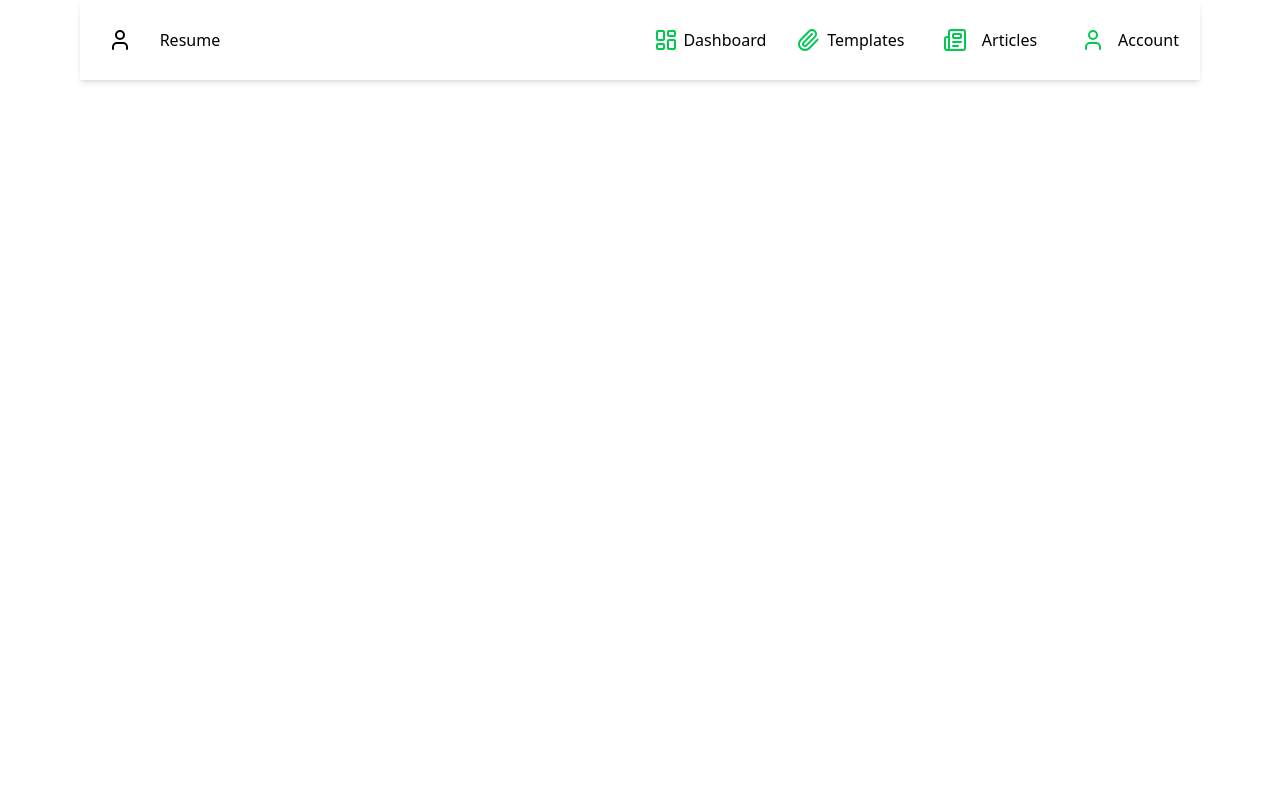
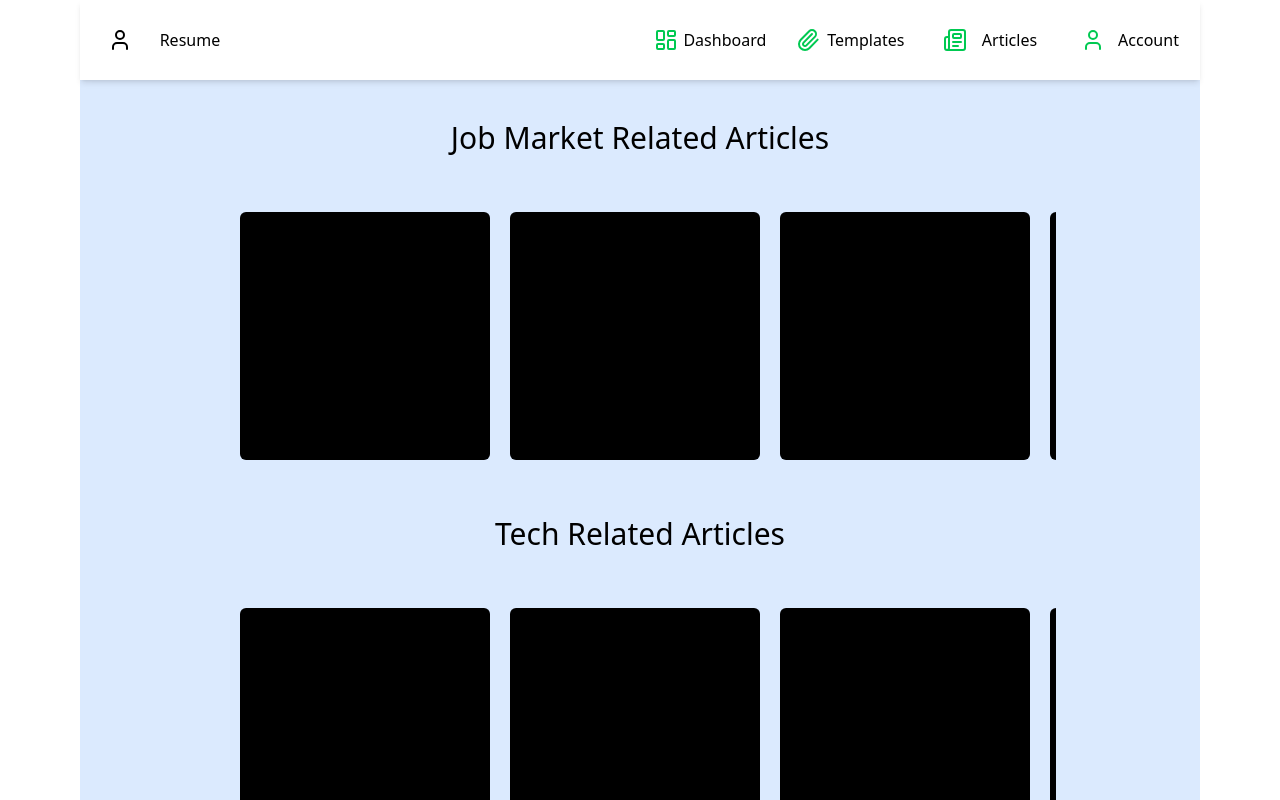
Before and after one commit to Pradeep-env/Resume_Maker, a React (Vite) app in the folder frontend/: page / in a window 1280 px wide. Both pictures are taken after a click on the link "Articles". Built offline with nearby package versions, Linux system fonts and the light colour scheme.

Commit message:
articles page layout is ready

```diff
--- /dev/null
+++ b/frontend/src/pages/Articles.tsx
@@ -0,0 +1,32 @@
+
+
+const Articles = () => {
+  return (
+     <div className=" w-full h-full p-10 overflow-y-auto scroll-smooth bg-blue-100">
+        <h1 className="w-[80%] h-fit flex items-center justify-evenly text-xl font-medium mx-auto lg:text-3xl lg:w-[50%] xl:w-[50%] text-center">Job Market Related Articles</h1>
+
+        <div className="w-full h-[40vh] md:h-[50vh] xl:h-[35vh] flex gap-5 overflow-x-auto my-10 p-4 xl:w-[80%] mx-auto">
+
+           <div className="h-full min-w-[250px] bg-black flex-shrink-0 rounded-md"></div>
+           <div className="h-full min-w-[250px] bg-black flex-shrink-0 rounded-md"></div>
+           <div className="h-full min-w-[250px] bg-black flex-shrink-0 rounded-md"></div>
+           <div className="h-full min-w-[250px] bg-black flex-shrink-0 rounded-md"></div>
+           <div className="h-full min-w-[250px] bg-black flex-shrink-0 rounded-md"></div>
+
+       </div>
+        <h1 className="w-[80%] h-fit flex items-center justify-evenly text-xl font-medium mx-auto lg:text-3xl lg:w-[50%] xl:w-[50%] text-center">Tech Related Articles</h1>
+        <div className="w-full h-[40vh] md:h-[50vh] xl:h-[35vh] flex gap-5 overflow-x-auto mt-10 p-4 xl:w-[80%] mx-auto mb-20">
+
+           <div className="h-full min-w-[250px] bg-black flex-shrink-0 rounded-md"></div>
+           <div className="h-full min-w-[250px] bg-black flex-shrink-0 rounded-md"></div>
+           <div className="h-full min-w-[250px] bg-black flex-shrink-0 rounded-md"></div>
+           <div className="h-full min-w-[250px] bg-black flex-shrink-0 rounded-md"></div>
+           <div className="h-full min-w-[250px] bg-black flex-shrink-0 rounded-md"></div>
+
+       </div>
+        </div>
+
+  )
+}
+
+export default Articles
--- a/frontend/src/pages/Dashboard.tsx
+++ b/frontend/src/pages/Dashboard.tsx
@@ -24,7 +24,7 @@ const Dashboard = () => {
 
        </div>
         <h1 className="w-[60%] h-fit flex items-center justify-evenly text-md font-medium mx-auto lg:text-2xl lg:w-[30%] xl:w-[15%]"><Mail/>Email Templates</h1>
-        <div className="w-full h-[40vh] md:h-[50vh] xl:h-[35vh] flex gap-5 overflow-x-auto my-10 p-4 xl:w-[80%] mx-auto">
+        <div className="w-full h-[40vh] md:h-[50vh] xl:h-[35vh] flex gap-5 overflow-x-auto mt-10 p-4 xl:w-[80%] mx-auto mb-20">
 
            <div className="h-full min-w-[250px] bg-black flex-shrink-0 rounded-md"></div>
            <div className="h-full min-w-[250px] bg-black flex-shrink-0 rounded-md"></div>
--- a/frontend/src/pages/Home.tsx
+++ b/frontend/src/pages/Home.tsx
@@ -2,6 +2,7 @@
 import Navbar from "../components/Navbar"
 import Dashboard from "./Dashboard"
 import Templates from "./Templates"
+import Articles from "./Articles"
 import { hotStore } from "../store/hot"
 const Home = () => {
   const {dash} = hotStore()
@@ -10,6 +11,7 @@ const Home = () => {
       <Navbar/>
       {dash===1 && <Dashboard/>}
       {dash===2 && <Templates/>}
+      {dash===3 && <Articles/>}
 
     </div>
   )
```
